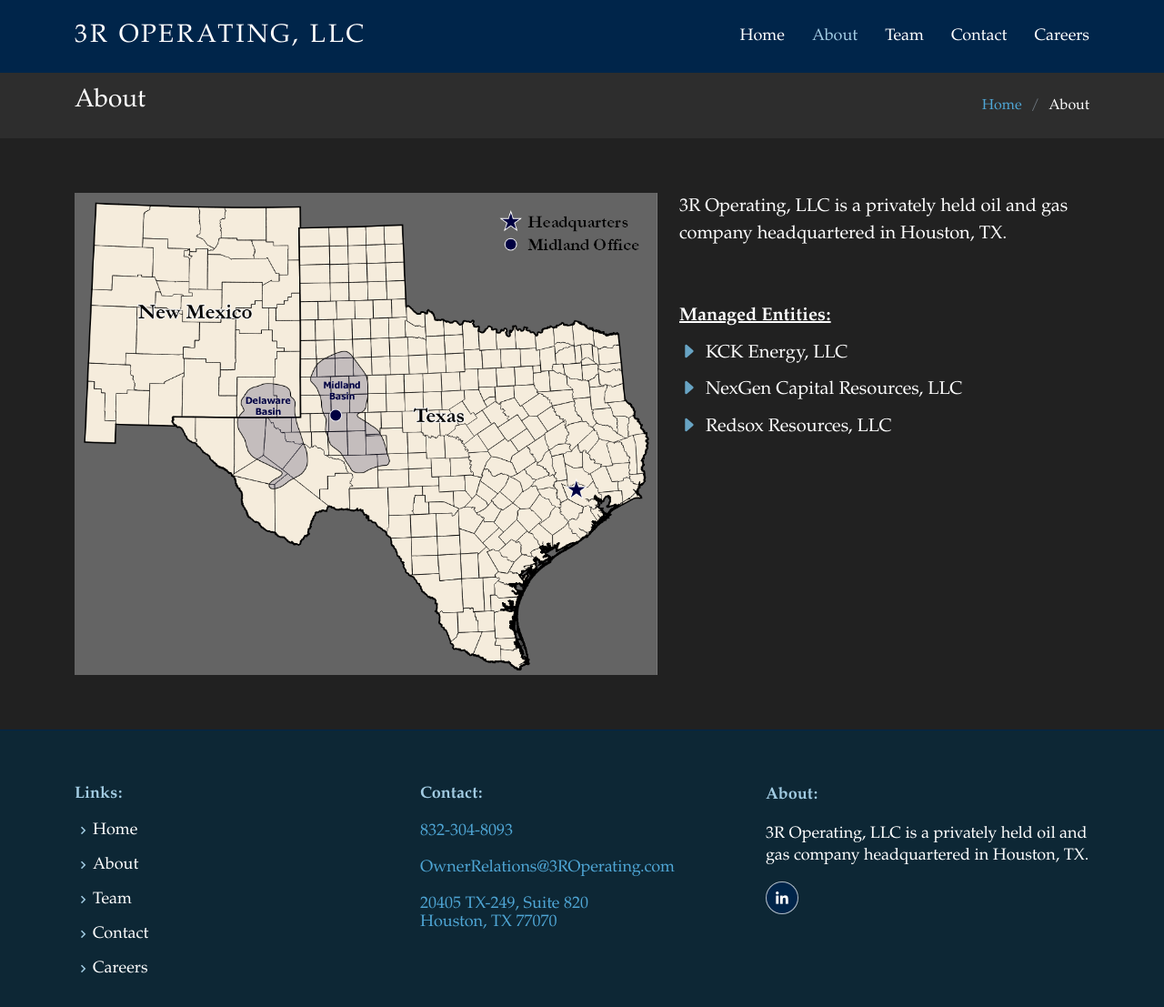
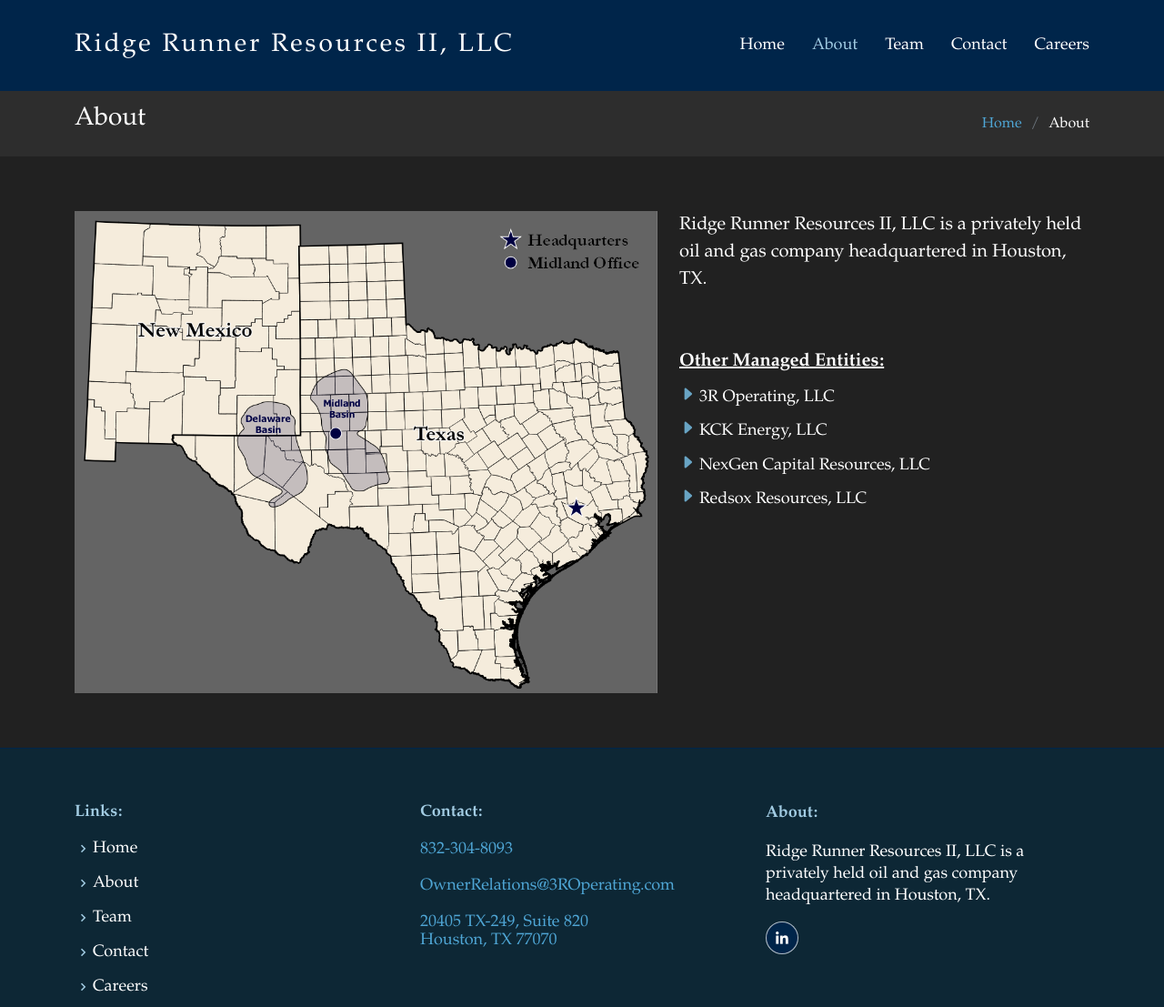
Before and after one commit to 3ROperating/3ROperating-Website, a plain HTML site: page about.html in a window 1280 px wide. Shown: the top 1107 px of the page at 91% size. Drawn offline with Linux system fonts and the light colour scheme; a web font is replaced by a local one.

Commit message:
Company Name Change from 3R Operating, LLC to Ridge Runner Resources II, LLC - 2023-08-23

```diff
--- a/about.html
+++ b/about.html
@@ -5,7 +5,7 @@
   <meta charset="utf-8">
   <meta content="width=device-width, initial-scale=1.0" name="viewport">
 
-  <title>About - 3R Operating, LLC</title>
+  <title>About - Ridge Runner Resources II, LLC</title>
   <meta content="" name="description">
   <meta content="" name="keywords">
 
@@ -38,9 +38,9 @@
     <div class="container d-flex justify-content-between align-items-center">
 
       <div class="logo">
-        <h1 class="text-light"><a href="index.html"><span>3R Operating, LLC</span></a></h1>
+        <h1 class="text-light"><a href="index.html"><span>Ridge Runner Resources II, LLC</span></a></h1>
         <!-- Uncomment below if you prefer to use an image logo -->
-        <!-- <a href="index.html"><img src="assets/img/logo.png" alt="" class="img-fluid"></a>-->
+        <!-- <a href="index.html"><img src="assets/img/logo.png" alt="" class="img-fluid"></a> -->
       </div>
 
       <nav id="navbar" class="navbar">
@@ -83,16 +83,17 @@
             <img src="assets/img/Website Map - 2023-08-14.png" class="img-fluid" alt="">
           </div>
           <div class="col-lg-5 pt-4 pt-lg-0">
-            <!-- <h3>3R Operating, LLC</h3> -->
+            <!-- <h3>Ridge Runner Resources II, LLC</h3> -->
             <p>
-              3R Operating, LLC is a privately held oil and gas company headquartered in Houston, TX.
+              Ridge Runner Resources II, LLC is a privately held oil and gas company headquartered in Houston, TX.
               <br><br><br>
-              <b><u>Managed Entities:</b></u>
+              <b><u>Other Managed Entities:</b></u>
             </p>
             <ul>
-              <li><i class="bi bi-caret-right-fill"></i> KCK Energy, LLC</li>
-              <li><i class="bi bi-caret-right-fill"></i> NexGen Capital Resources, LLC</li>
-              <li><i class="bi bi-caret-right-fill"></i> Redsox Resources, LLC</li>
+              <li><i class="bi bi-caret-right-fill"></i>3R Operating, LLC</li>
+              <li><i class="bi bi-caret-right-fill"></i>KCK Energy, LLC</li>
+              <li><i class="bi bi-caret-right-fill"></i>NexGen Capital Resources, LLC</li>
+              <li><i class="bi bi-caret-right-fill"></i>Redsox Resources, LLC</li>
             </ul>
             <!-- <p>
               Abc
@@ -169,8 +170,8 @@
 
           <div class="col-lg-4 col-md-6 footer-info">
             <h3>About:</h3>
-            <p>3R Operating, LLC is a privately held oil and gas company headquartered in Houston, TX.</p>
-            <!-- <p>3R Operating, LLC is a privately held oil and gas company with offices in both Midland and Houston, Texas. Ridge Runner acquires, develops, and produces oil and gas properties in the Permian Basin and other domestic resource plays.</p> -->
+            <p>Ridge Runner Resources II, LLC is a privately held oil and gas company headquartered in Houston, TX.</p>
+            <!-- <p>Ridge Runner Resources II, LLC is a privately held oil and gas company with offices in both Midland and Houston, Texas. Ridge Runner acquires, develops, and produces oil and gas properties in the Permian Basin and other domestic resource plays.</p> -->
             <div class="social-links mt-3">
               <a href="https://www.linkedin.com/company/3roperating" target="_blank" rel="noopener noreferrer" class="linkedin"><i class="bx bxl-linkedin"></i></a>
             </div>
@@ -182,7 +183,7 @@
 
     <div class="container">
       <div class="copyright">
-        &copy; Copyright <strong><span>3R Operating, LLC</span></strong>. All Rights Reserved.
+        &copy; Copyright <strong><span>Ridge Runner Resources II, LLC</span></strong>. All Rights Reserved.
       </div>
     </div>
   </footer><!-- End Footer -->
--- a/assets/css/style.css
+++ b/assets/css/style.css
@@ -62,7 +62,8 @@ h6,
 # Header
 --------------------------------------------------------------*/
 #header {
-  height: 80px;
+  /* height: 80px; */
+  height: 100px;
   transition: all 0.5s;
   z-index: 997;
   transition: all 0.5s;
@@ -75,7 +76,9 @@ h6,
 
 #header.header-scrolled {
   background: rgba(0, 37, 74, 0.8);
-  height: 60px;
+  /* height: 60px; */
+  height: 80px;
+  /* height: 100px; */
 }
 
 #header .logo h1 {
@@ -85,7 +88,7 @@ h6,
   line-height: 1;
   font-weight: 400;
   letter-spacing: 3px;
-  text-transform: uppercase;
+  /*text-transform: uppercase;*/
 }
 
 #header .logo h1 a,
@@ -96,12 +99,16 @@ h6,
 
 #header .logo img {
   padding: 0;
+  /* padding: 20px 0; */
   margin: 0;
-  max-height: 40px;
+  /* max-height: 40px; */
+  /* max-height: 200px; */
+  max-height: 80px;
 }
 
 #main {
-  margin-top: 80px;
+  /* margin-top: 80px; */
+  margin-top: 100px;
 }
 
 /*--------------------------------------------------------------
@@ -652,18 +659,18 @@ section {
 }
 
 .about ul {
-  font-size: 20px;
+  font-size: 18px;
   list-style: none;
   padding: 0;
 }
 
 .about ul li {
-  font-size: 20px;
+  font-size: 18px;
   padding-bottom: 10px;
 }
 
 .about ul i {
-  font-size: 20px;
+  font-size: 18px;
   padding-right: 4px;
   color: #68A4C4;
   vertical-align: middle;
```
Also changed, not shown: careers.html (+6 -6 lines), contact.html (+4 -4 lines), index.html (+7 -7 lines), team.html (+4 -4 lines), assets/img/logo.png.
